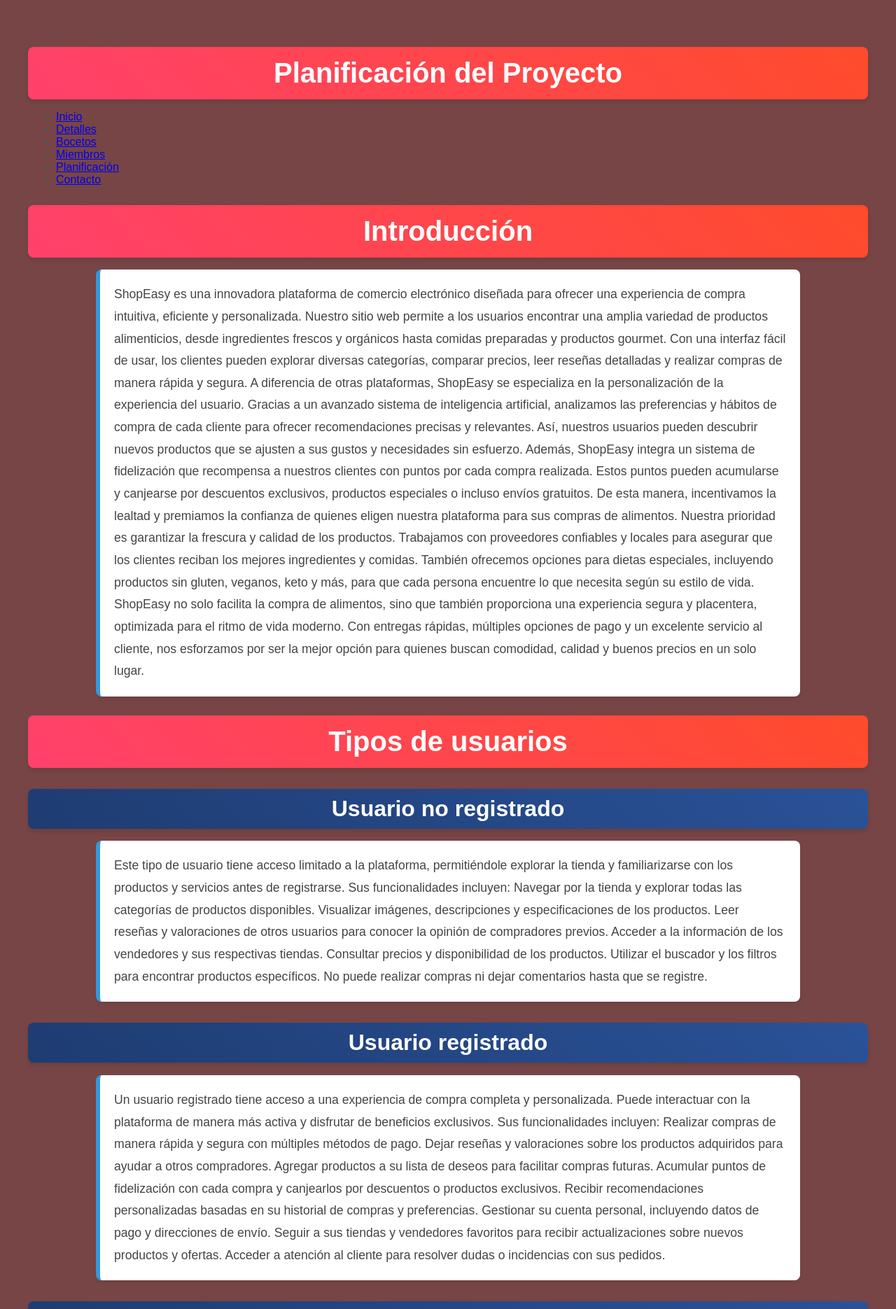
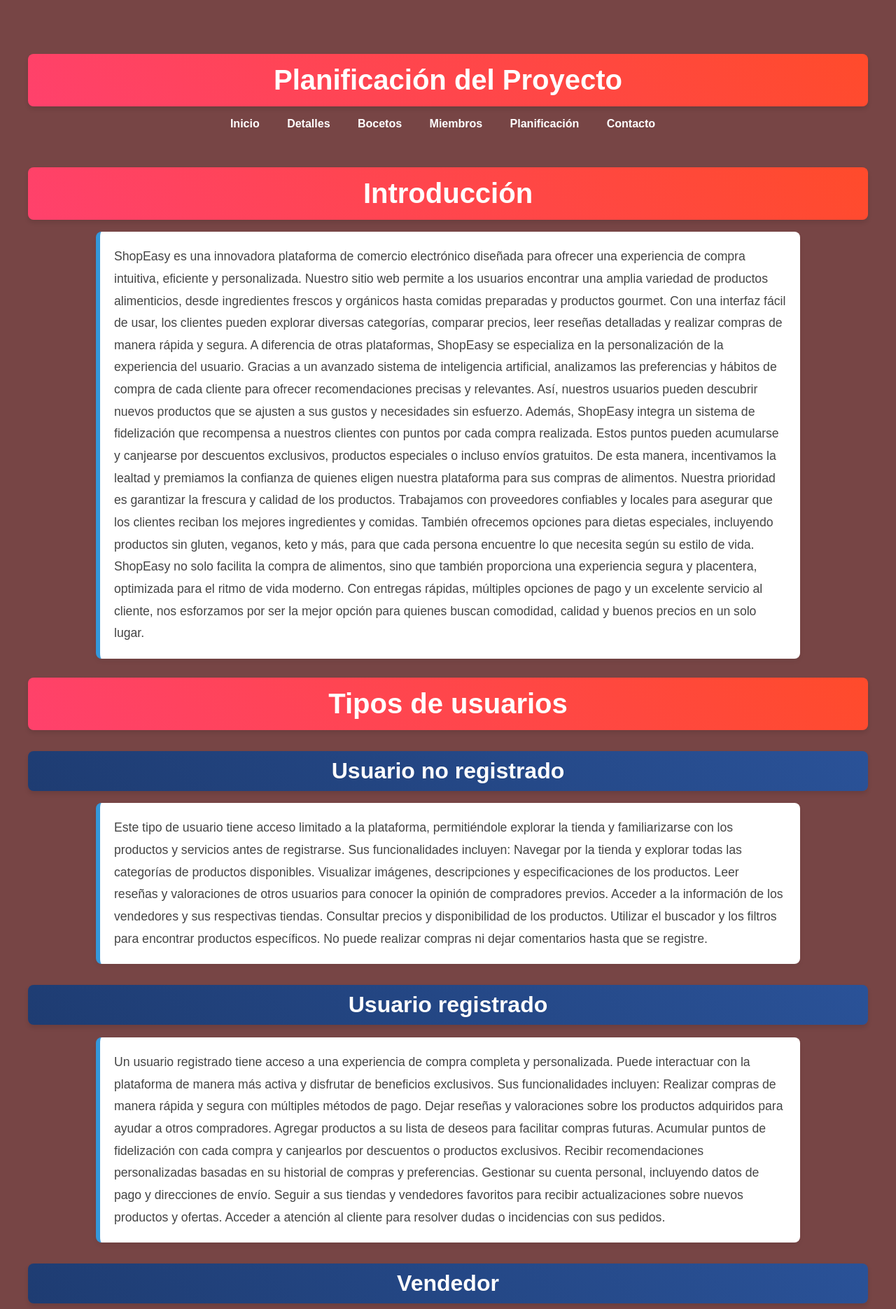
Before and after one commit to fernandoguzmanm/Aplicacion-Web-Tienda, a PHP site: page /detalles.html in a window 1280 px wide. Shown: the top 1870 px of the page at 70% size. Run offline with PHP 8.4, Linux system fonts and the light colour scheme.

Commit message:
Update cssDetalles.css

```diff
--- a/Proyecto1/css/cssDetalles.css
+++ b/Proyecto1/css/cssDetalles.css
@@ -1,9 +1,37 @@
+
+header {
+    background-color: #774545;
+    color: white;
+    padding: 10px 0;
+    text-align: center;
+}
+
+nav ul li a {
+    color: white;
+    text-decoration: none;
+    font-weight: bold;
+    padding: 10px;
+    border-radius: 5px;
+}
+
+nav ul {
+    list-style-type: none;
+    padding: 0;
+    text-align: center;
+}
+
+nav ul li {
+    display: inline;
+    margin-right: 15px;
+}
+
+
 body {
     font-family: 'Arial', sans-serif;
     background-color: #774545;
     margin: 20px;
     padding: 20px;
-    color: #555;
+    color: #ffffff;
 }
 
 h1, h2 {
```
